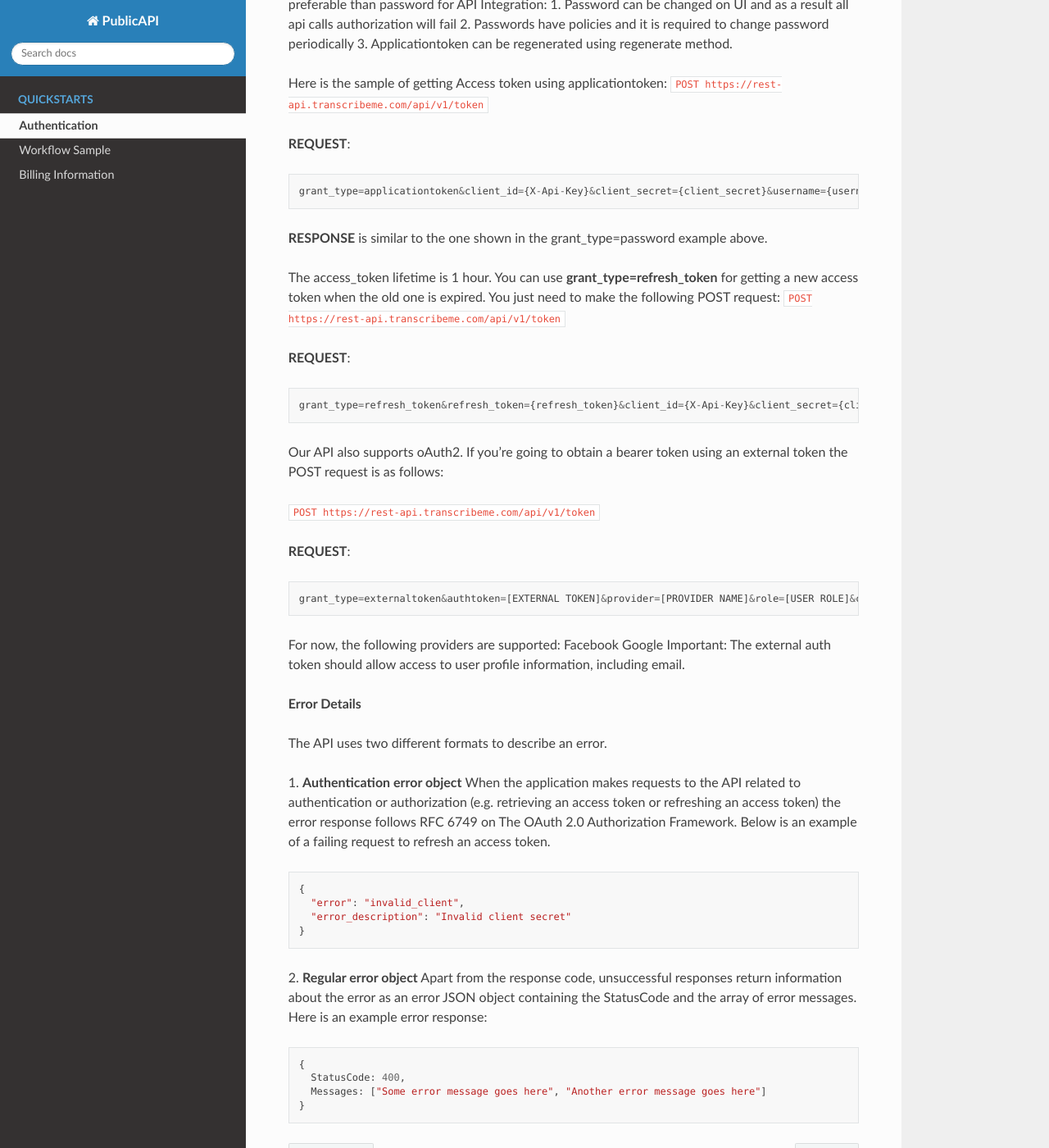
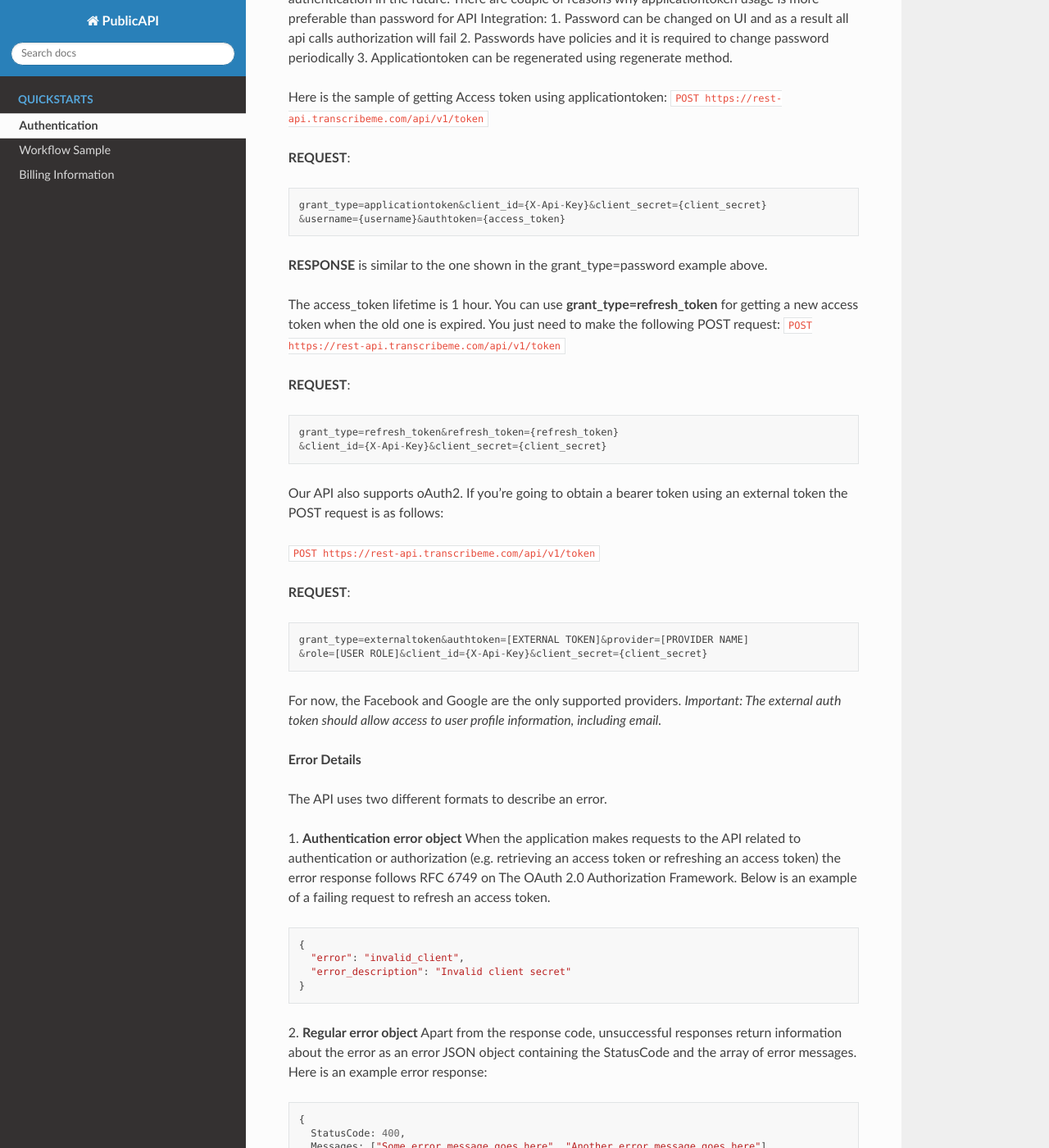
Before and after one commit to TranscribeMe/Docs, a Sphinx documentation site: the page built from docs/quickstarts/2_request_token.rst, in a window 1280 px wide and 1400 px high, scrolled down 1126 px. Shown: the whole window at 82% size. Built offline with Sphinx 7.4.7 and the Read the Docs theme 2.0.0, drawn with Linux system fonts in a browser that asks for light colours; some of the changed text lies outside the part shown.

Commit message:
Update 2_request_token.rst

```diff
--- a/docs/quickstarts/2_request_token.rst
+++ b/docs/quickstarts/2_request_token.rst
@@ -19,7 +19,8 @@ For the first-time login uder particular account you should use password and **g
 
 **REQUEST**::
 
-  grant_type=password&client_id={X-Api-Key}&client_secret={CLIENT APP SECRET}&username={USER NAME}&password={PASSWORD}
+  grant_type=password&client_id={X-Api-Key}&client_secret={CLIENT APP SECRET}
+  &username={USER NAME}&password={PASSWORD}
 
 **RESPONSE** *(Content-type: application/json)*::
 
@@ -49,7 +50,8 @@ Here is the sample of getting Access token using applicationtoken:
 
 **REQUEST**::
 
-  grant_type=applicationtoken&client_id={X-Api-Key}&client_secret={client_secret}&username={username}&authtoken={access_token}
+  grant_type=applicationtoken&client_id={X-Api-Key}&client_secret={client_secret}
+  &username={username}&authtoken={access_token}
 
 **RESPONSE** is similar to the one shown in the grant_type=password example above.
 
@@ -58,7 +60,8 @@ The access_token lifetime is 1 hour. You can use **grant_type=refresh_token** fo
 
 **REQUEST**::
 
-  grant_type=refresh_token&refresh_token={refresh_token}&client_id={X-Api-Key}&client_secret={client_secret}
+  grant_type=refresh_token&refresh_token={refresh_token}
+  &client_id={X-Api-Key}&client_secret={client_secret}
 
 Our API also supports oAuth2. If you're going to obtain a bearer token using an external token the POST request is as follows:
 
@@ -66,12 +69,11 @@ Our API also supports oAuth2. If you're going to obtain a bearer token using an
 
 **REQUEST**::
 
-  grant_type=externaltoken&authtoken=[EXTERNAL TOKEN]&provider=[PROVIDER NAME]&role=[USER ROLE]&client_id={X-Api-Key}&client_secret={client_secret}
+  grant_type=externaltoken&authtoken=[EXTERNAL TOKEN]&provider=[PROVIDER NAME]
+  &role=[USER ROLE]&client_id={X-Api-Key}&client_secret={client_secret}
 
-For now, the following providers are supported:
-Facebook
-Google
-Important: The external auth token should allow access to user profile information, including email.
+For now, the Facebook and Google are the only supported providers.
+*Important: The external auth token should allow access to user profile information, including email.*
 
 **Error Details**
 
```
